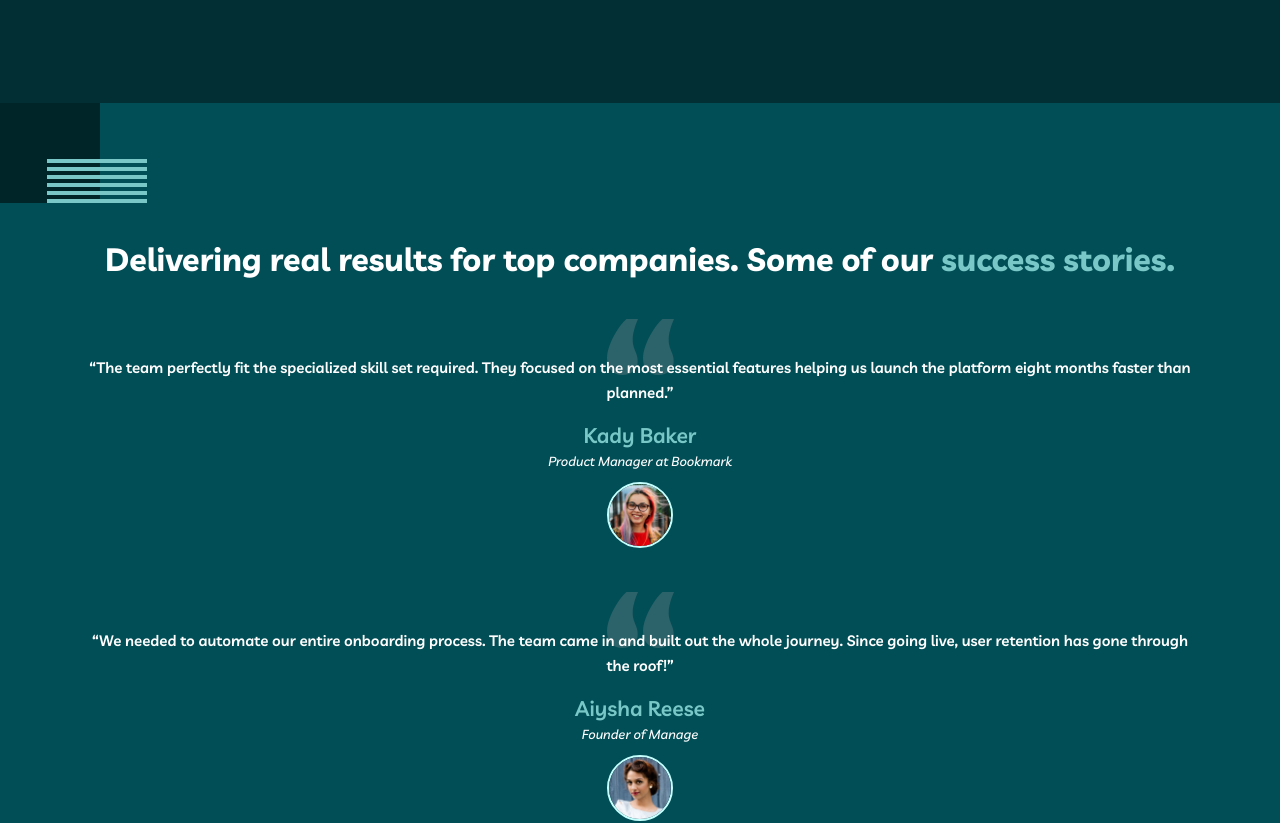
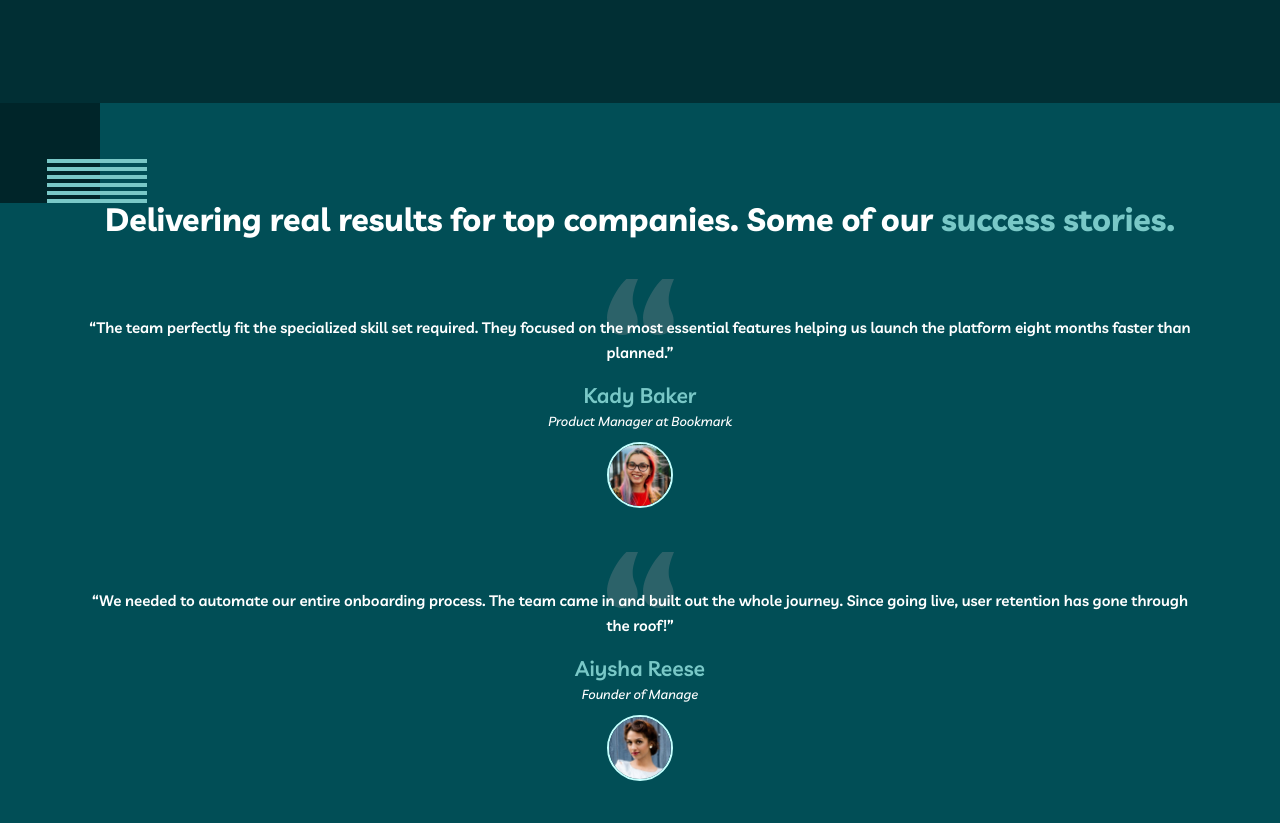
Before and after one commit to Jordypx/My_Team, a Next.js app: page / in a window 1280 px wide. Shown: the part 1217-2040 px from the top of the page. Built offline with nearby package versions, Linux system fonts and the light colour scheme.

Commit message:
Add feedback section for tablet

```diff
--- a/Components/Feedback.module.css
+++ b/Components/Feedback.module.css
@@ -98,3 +98,11 @@
     font-size: 0.813rem;
     font-family: 'LivvicMediumItalic';
 }
+
+
+@media screen and (min-width: 768px) {
+    .wrapper {
+        padding-top: 6.25rem;
+        padding-bottom: 8rem;
+    }
+}
```
